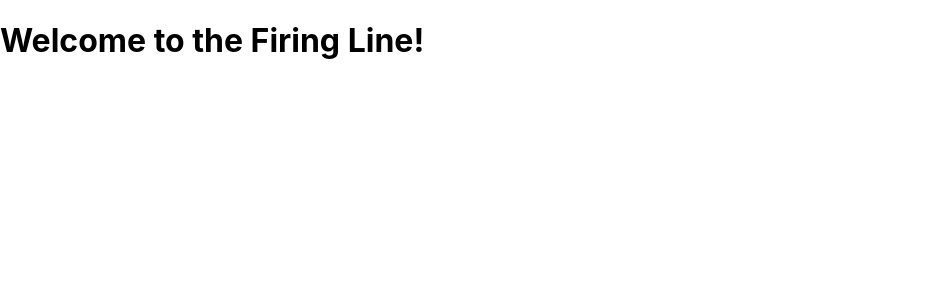
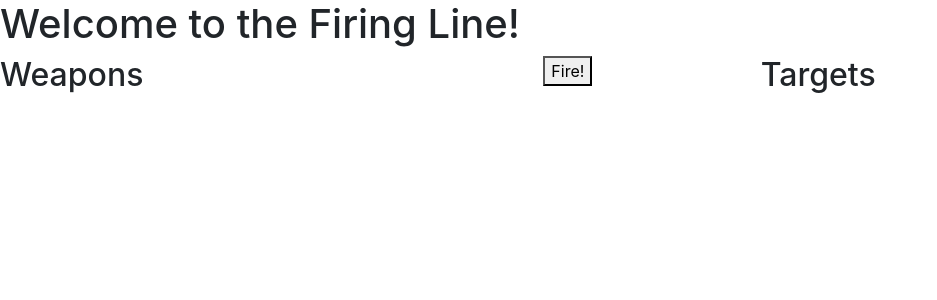
Before and after one commit to PhilSilvia/Firing-Line, a React (Create React App) app: page / in a window 1280 px wide. Shown: the top 300 px of the page, without its empty margins (0-937 px from the left). Built offline with nearby package versions, Linux system fonts and the light colour scheme.

Commit message:
Moved files around. Created a basic home page.

```diff
--- a/public/index.html
+++ b/public/index.html
@@ -24,6 +24,11 @@
       work correctly both with client-side routing and a non-root public URL.
       Learn how to configure a non-root public URL by running `npm run build`.
     -->
+    <link href="https://cdn.jsdelivr.net/npm/bootstrap@5.3.3/dist/css/bootstrap.min.css" rel="stylesheet"
+      integrity="sha384-QWTKZyjpPEjISv5WaRU9OFeRpok6YctnYmDr5pNlyT2bRjXh0JMhjY6hW+ALEwIH" crossorigin="anonymous">
+    <script src="https://cdn.jsdelivr.net/npm/bootstrap@5.3.3/dist/js/bootstrap.bundle.min.js"
+      integrity="sha384-YvpcrYf0tY3lHB60NNkmXc5s9fDVZLESaAA55NDzOxhy9GkcIdslK1eN7N6jIeHz" crossorigin="anonymous">
+    </script>
     <title>Firing Line</title>
   </head>
   <body>
--- a/src/App.js
+++ b/src/App.js
@@ -1,7 +1,10 @@
 import "./App.css";
+import Homepage from "./layout/home";
 
 function App() {
-  return <h1>Welcome to the Firing Line!</h1>;
+  return (
+    <Homepage />
+  );
 }
 
 export default App;
--- /dev/null
+++ b/src/layout/home.js
@@ -0,0 +1,26 @@
+import React from "react";
+
+/**
+ * Defines the homepage and its layout
+ * @returns {JSX.Element}
+ */
+function Homepage() {
+    return (
+        <main>
+            <h1>Welcome to the Firing Line!</h1>
+            <div className="row">
+                <div className="col-5">
+                    <h2>Weapons</h2>
+                </div>
+                <div className="col-2">
+                    <button>Fire!</button>
+                </div>
+                <div className="col-5">
+                    <h2>Targets</h2>
+                </div>
+            </div>
+        </main>
+    )
+}
+
+export default Homepage;
```
Also changed, not shown: src/targets/Target.js (renamed from src/api/Target.js), src/utils/utils.js (renamed from src/api/utils.js), src/weapons/WeaponProfile.js (renamed from src/api/WeaponProfile.js).
